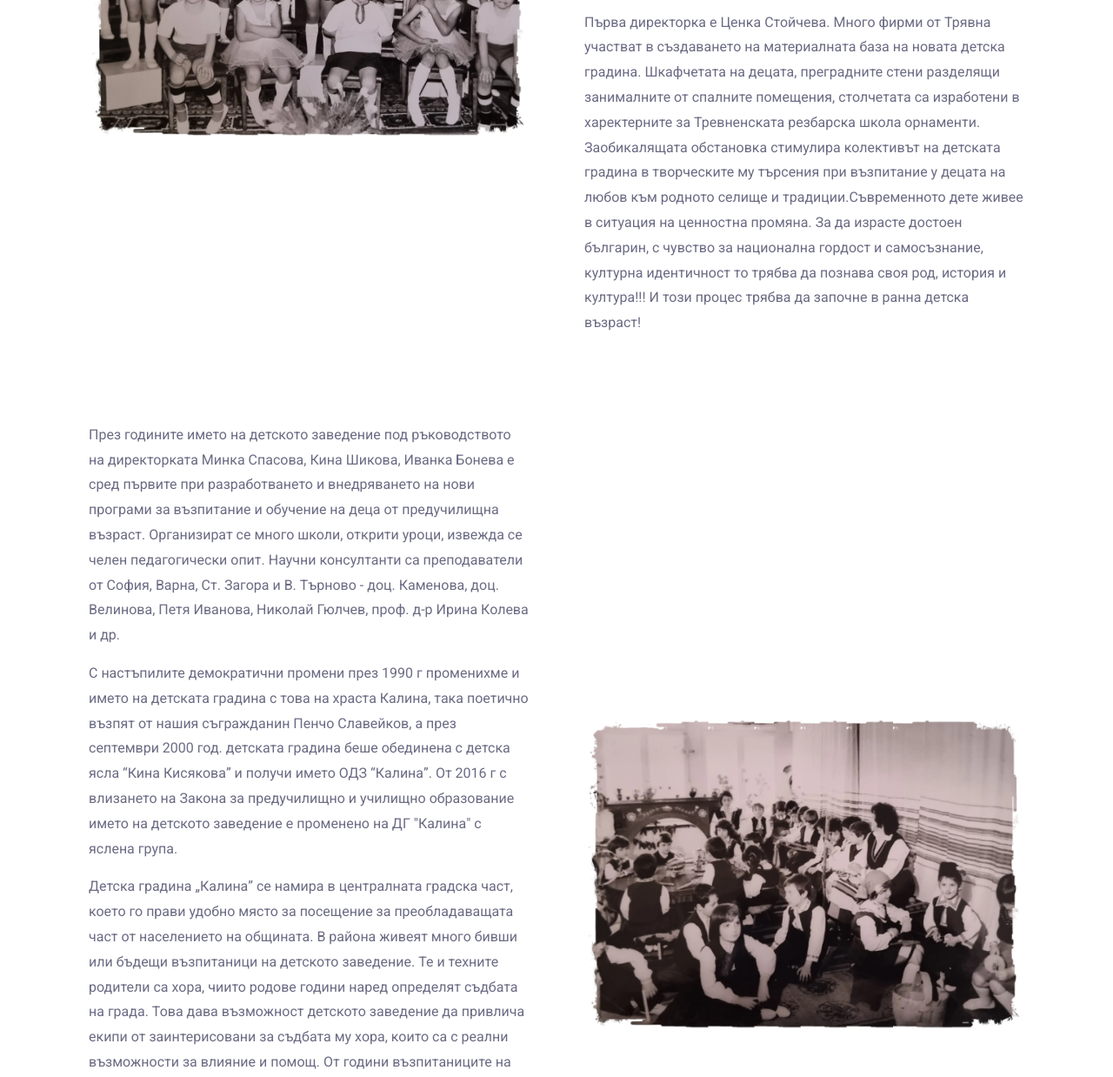
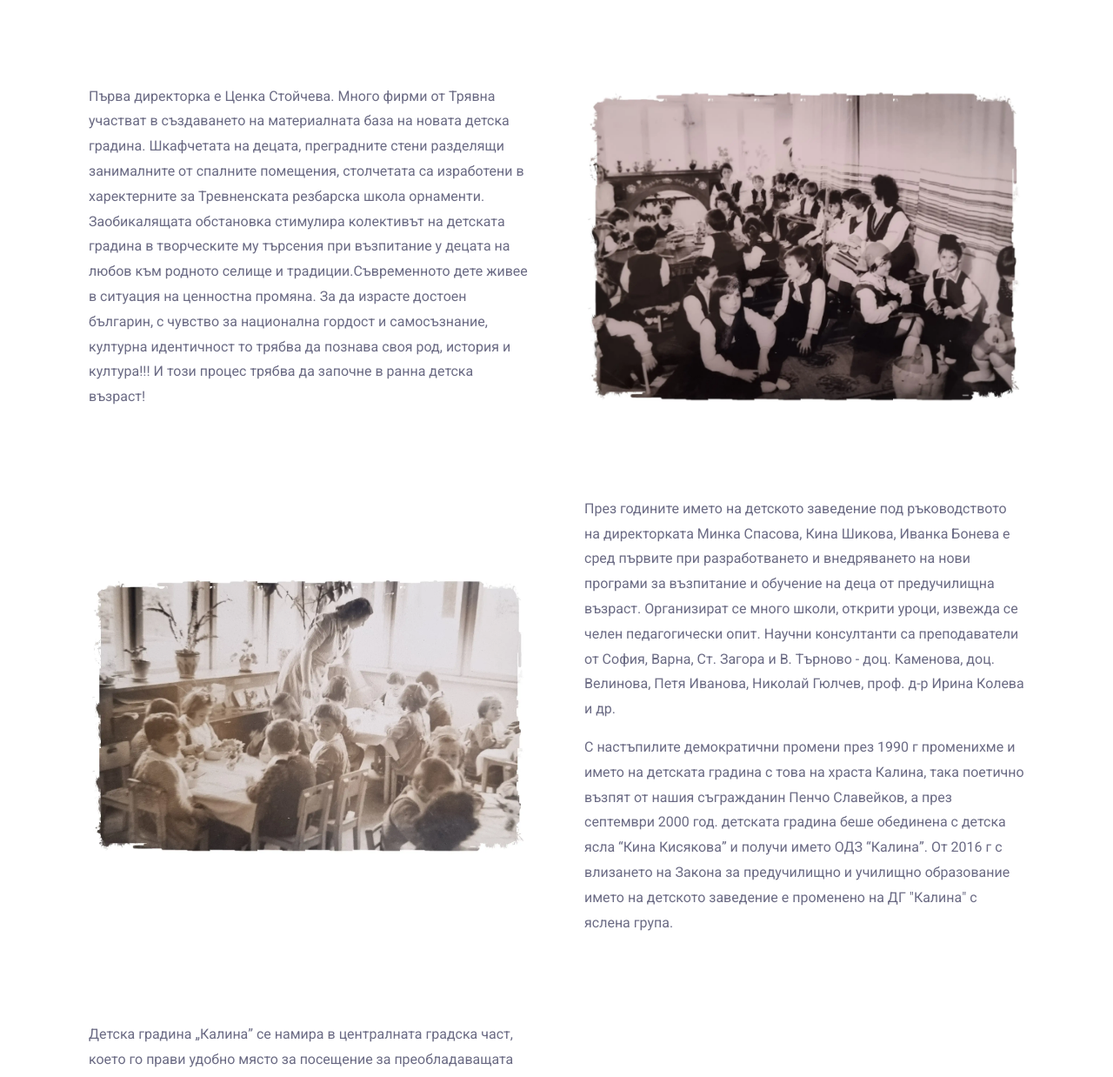
Before and after one commit to vydimitrov/kalina, a plain HTML site: page istoria.html in a window 1280 px wide. Shown: the part 1524-2762 px from the top of the page at 87% size. Drawn offline with nearby package versions, Linux system fonts and the light colour scheme.

Commit message:
Update images on history page

```diff
--- a/istoria.html
+++ b/istoria.html
@@ -288,6 +288,13 @@
                 цветя и птички! Като материал и като трактовка, таванът е едно
                 цяло със сградата!
               </p>
+            </div>
+          </div>
+        </div>
+
+        <div class="row align-items-center mt-100">
+          <div class="col-lg-6">
+            <div class="who-we-are-content">
               <p>
                 Първа директорка е Ценка Стойчева. Много фирми от Трявна
                 участват в създаването на материалната база на новата детска
@@ -304,8 +311,26 @@
               </p>
             </div>
           </div>
+
+          <div class="col-lg-6">
+            <div class="who-we-are-image-wrap">
+              <img
+                src="assets/img/history/dg_kalina_istoria_3.webp"
+                alt="image"
+              />
+            </div>
+          </div>
         </div>
+
         <div class="row align-items-center mt-100">
+          <div class="col-lg-6">
+            <div class="who-we-are-image-wrap">
+              <img
+                src="assets/img/history/dg_kalina_istoria_6.webp"
+                alt="image"
+              />
+            </div>
+          </div>
           <div class="col-lg-6">
             <div class="who-we-are-content">
               <p>
@@ -328,6 +353,13 @@
                 Закона за предучилищно и училищно образование името на детското
                 заведение е променено на ДГ "Калина" с яслена група.
               </p>
+            </div>
+          </div>
+        </div>
+
+        <div class="row align-items-center mt-100">
+          <div class="col-lg-6">
+            <div class="who-we-are-content">
               <p>
                 Детска градина „Калина” се намира в централната градска част,
                 което го прави удобно място за посещение за преобладаващата част
@@ -349,21 +381,21 @@
               </p>
             </div>
           </div>
-
           <div class="col-lg-6">
-            <div class="who-we-are-image-wrap">
+            <div class="circle-image">
               <img
-                src="assets/img/history/dg_kalina_istoria_3.webp"
+                src="assets/img/history/dg_kalina_istoria_4.webp"
                 alt="image"
               />
             </div>
           </div>
         </div>
+
         <div class="row align-items-center mt-100">
           <div class="col-lg-6">
             <div class="circle-image">
               <img
-                src="assets/img/history/dg_kalina_istoria_4.webp"
+                src="assets/img/history/dg_kalina_istoria_1.webp"
                 alt="image"
               />
             </div>
```
